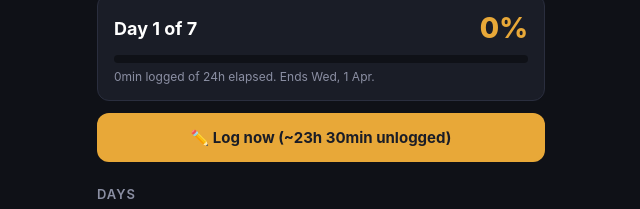
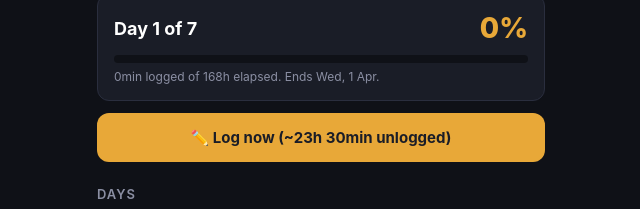
Before and after one commit to riczter17/DL-timelog, a plain HTML site: page index.html in a window 1280 px wide. Both pictures are taken after a click on the button "Start My Audit". Shown: the part 157-366 px from the top of the page, 319-959 px from the left. Drawn offline with Linux system fonts and the light colour scheme.

Commit message:
Add files via upload

```diff
--- a/index.html
+++ b/index.html
@@ -142,7 +142,7 @@ function durHrs(mins){return(mins/60).toFixed(1)}
 const K="time-audit-v2";
 function ld(){try{return JSON.parse(localStorage.getItem(K))||null}catch{return null}}
 function sv(d){localStorage.setItem(K,JSON.stringify(d))}
-function todayStr(){return new Date().toISOString().split("T")[0]}
+function todayStr(){const d=new Date();return d.getFullYear()+'-'+String(d.getMonth()+1).padStart(2,'0')+'-'+String(d.getDate()).padStart(2,'0')}
 function fd(d){return new Date(d+"T00:00:00").toLocaleDateString("en-GB",{weekday:"short",day:"numeric",month:"short"})}
 function addDays(d,n){const dt=new Date(d+"T00:00:00");dt.setDate(dt.getDate()+n);return dt.toISOString().split("T")[0]}
 
@@ -157,7 +157,7 @@ let editIdx=null; // index of entry being edited, null=new
 const $=document.getElementById("app");
 
 function initAudit(){
-  const start=todayStr();
+  const start="2026-03-26";
   const days=[];
   for(let i=0;i<7;i++)days.push({date:addDays(start,i),entries:[]});
   data={start,days};sv(data);
@@ -186,7 +186,7 @@ function rH(){
 
   // Progress
   const totalMins=data.days.reduce((s,d)=>s+dayLogged(d),0);
-  const totalPossible=data.days.filter(d=>d.date<=todayStr()).length*1440;
+  const totalPossible=data.days.length*1440;
   const pct=totalPossible>0?Math.round(totalMins/totalPossible*100):0;
   const today_=todayStr();
   const dayIdx=data.days.findIndex(d=>d.date===today_);
@@ -213,12 +213,10 @@ function rH(){
   data.days.forEach(d=>{
     const dn=dayNum(d.date);
     const isToday=d.date===today_;
-    const isPast=d.date<today_;
     const logged=dayLogged(d);
-    const maxM=isToday?nowMins():(isPast?1440:0);
-    const pct_=maxM>0?Math.min(Math.round(logged/maxM*100),100):0;
-    const isFuture=d.date>today_;
-    h+=`<div class="dc${isToday?' today':''}${isFuture?' style="opacity:.5"':''}" onclick="${isFuture?'':`curDay='${d.date}';resetForm();view='day';R()`}">
+    const maxM=1440;
+    const pct_=Math.min(Math.round(logged/maxM*100),100);
+    h+=`<div class="dc${isToday?' today':''}" onclick="curDay='${d.date}';resetForm();view='day';R()">
       <div class="dc-l"><div class="dc-num">D${dn}</div><div>
         <div class="dc-dt">${fd(d.date)}${isToday?' (today)':''}</div>
         <div class="dc-m">${durStr(logged)} logged${d.entries.length?' \u{00B7} '+d.entries.length+' entries':''}</div>
```
